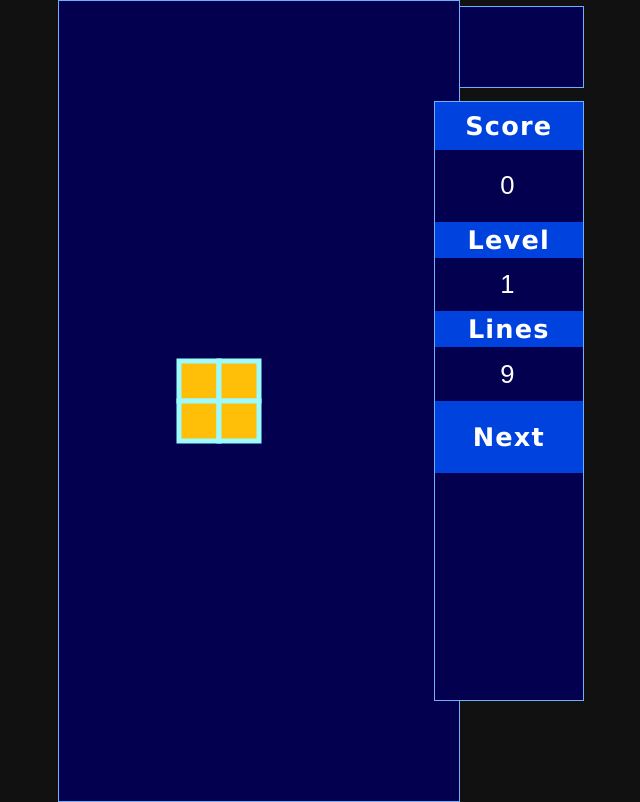
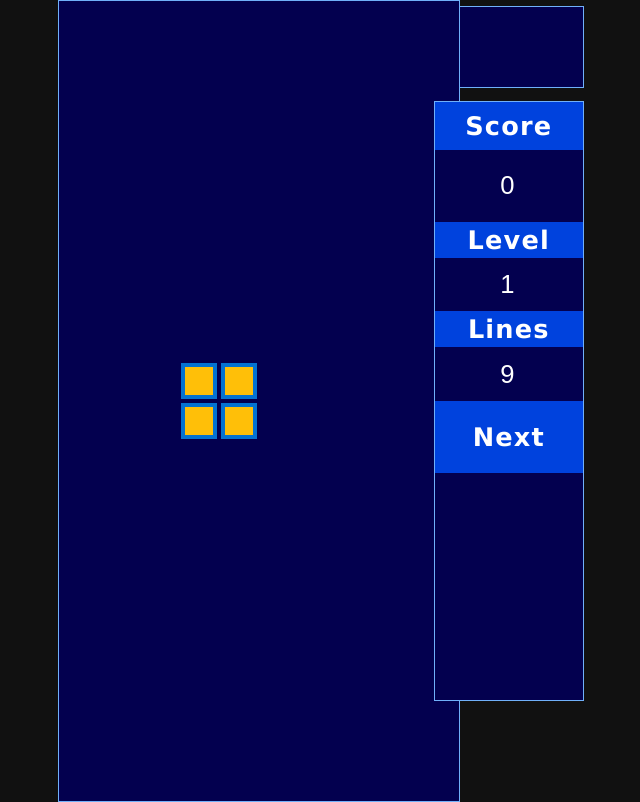
Before and after one commit to calmingteabag/tetrino, a Django app: page / in a window 1280 px wide. Shown: the whole page, without its empty margins (306-946 px from the left). Run offline with Django 3.2, Linux system fonts and the light colour scheme.

Commit message:
finished piece border fix

```diff
--- a/tetrinoapp/static/tetrinoapp/game_styling.js
+++ b/tetrinoapp/static/tetrinoapp/game_styling.js
@@ -32,7 +32,7 @@ const pieceColorStyling = (useRandom) => {
         return fillStyle
 
     } else {
-        let fillStyle = '156,251,255'
+        let fillStyle = '4,114,209'
         return fillStyle
     }
 }
--- a/tetrinoapp/static/tetrinoapp/main.js
+++ b/tetrinoapp/static/tetrinoapp/main.js
@@ -151,14 +151,16 @@ class TetrinoGame {
         }
     }
 
+
+
     loadAllListeners() {
         document.addEventListener('DOMContentLoaded', () => { gameLocalVarCreate() }, false)
-        document.addEventListener('keydown', (key) => { this.gameProcess(key, true) }, false);
+        document.addEventListener('keydown', (key) => { this.gameProcess(key, true) }, false)
         document.addEventListener('DOMContentLoaded', () => { this.gameRun() }, false)
     };
 };
 
-let newGame = new TetrinoGame("gamecanvas", "2d", 5, pieceColorStyling(false), 40, 20, 10, "game_score", "line_score", "game_level", pieceFillStyling(false))
+let newGame = new TetrinoGame("gamecanvas", "2d", 4, pieceColorStyling(false), 40, 20, 10, "game_score", "line_score", "game_level", pieceFillStyling(false))
 
 newGame.gameBoardCreate(10, 20) // must match game width and height
 newGame.gameBoardFill()
--- a/tetrinoapp/static/tetrinoapp/piece_creation.js
+++ b/tetrinoapp/static/tetrinoapp/piece_creation.js
@@ -57,11 +57,11 @@ const tetrinoBaseShape = (yDraw, xDraw, width, color, canvasName, canvasContext,
 
     // gameContext.fillStyle = color
     gameContext.fillStyle = `rgb(${pieceColorConverter.currRedColor}, ${pieceColorConverter.currGreenColor}, ${pieceColorConverter.currBlueColor})`
-    gameContext.fillRect(yDraw, xDraw, width, width)
+    gameContext.fillRect(yDraw + 2, xDraw + 2, width - 4, width - 4)
     gameContext.lineWidth = lineWidth
     // gameContext.strokeStyle = strokeStyle
     gameContext.strokeStyle = `rgb(${styleConverter.redValue}, ${styleConverter.greenValue}, ${styleConverter.blueValue})`
-    gameContext.strokeRect(yDraw, xDraw, width, width)
+    gameContext.strokeRect(yDraw + 4, xDraw + 4, width - 8, width - 8)
 };
 
 const tetrinoDraw = (width, pieceColor, pieceCoords, gameCoords, canvasName, canvasContext, lineWidth, strokeStyle) => {
--- a/tetrinoapp/templates/tetrinoapp/tetrino.html
+++ b/tetrinoapp/templates/tetrinoapp/tetrino.html
@@ -11,6 +11,7 @@
     <script src="{% static 'tetrinoapp/piece_rotation.js' %}" type="module"></script>
     <script src="{% static 'tetrinoapp/piece_creation.js' %}" type="module"></script>
     <script src="{% static 'tetrinoapp/main.js' %}" type="module"></script>
+    <!-- <script src="{% static 'tetrinoapp/game_grid.js' %}" type="module"></script> -->
 
     <link rel="stylesheet" type 'text/css' href="{% static 'tetrinoapp/tetrino.css' %}">
 </head>
```
Also changed, not shown: 1 other file.
